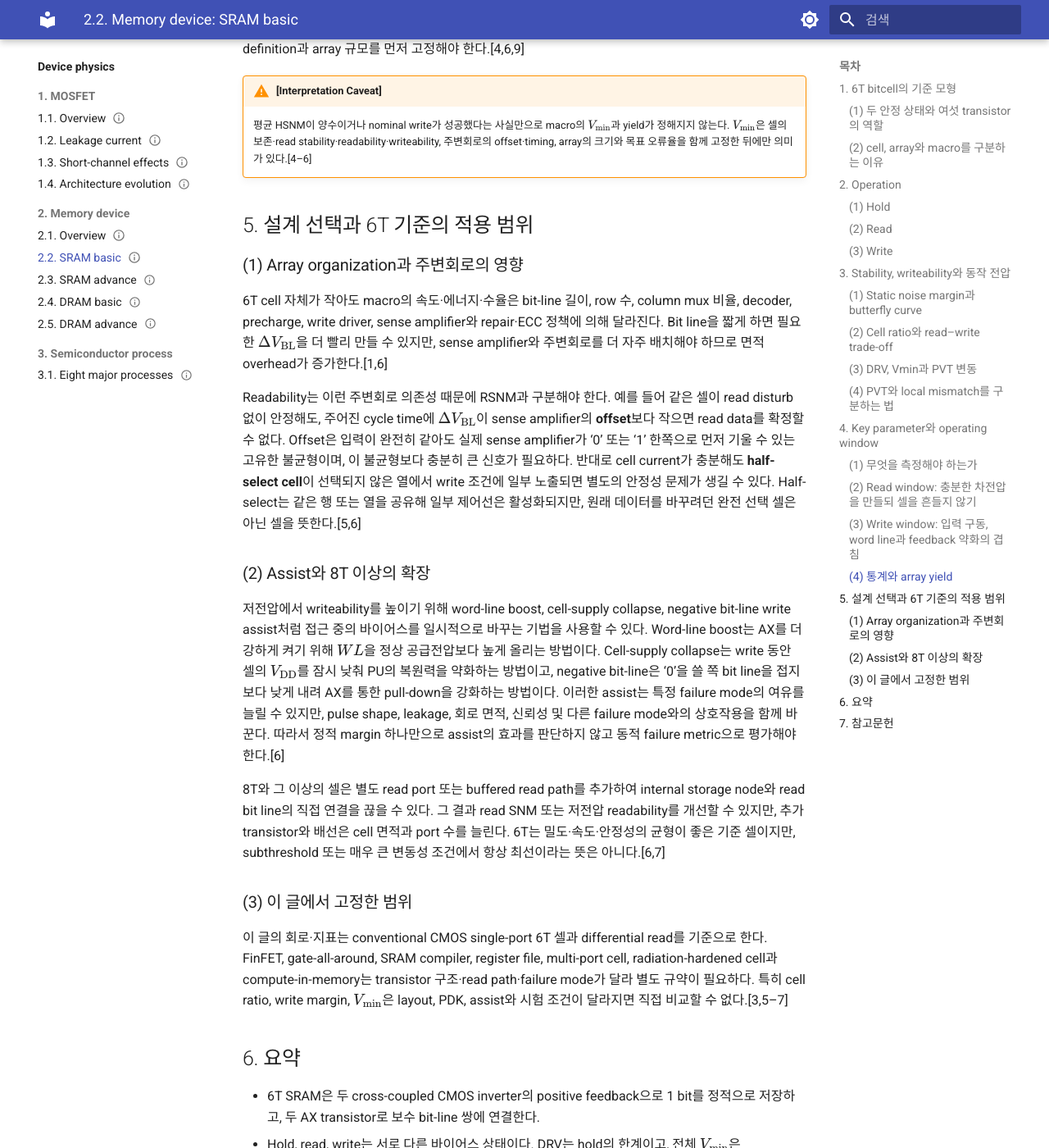
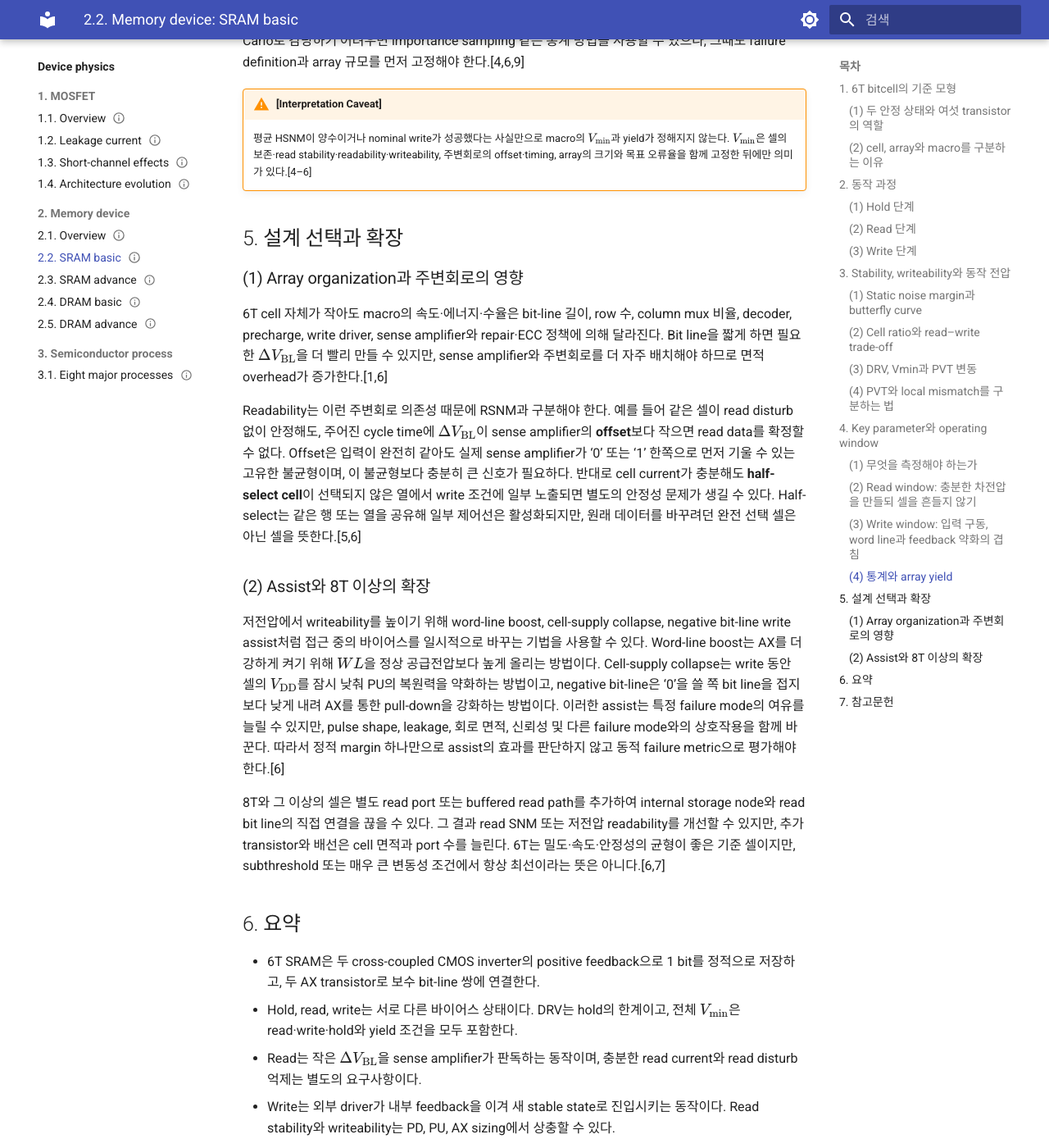
Before and after one commit to YHKlab-RGLee/RGLee-Wiki, an MkDocs documentation site: the page built from docs/device-physics/memory-device/sram.md, in a window 1280 px wide and 1400 px high, scrolled down 11576 px. Shown: the whole window at 82% size. Built offline with MkDocs 1.6.1 and Material for MkDocs 9.7.7, drawn with Linux system fonts in a browser that asks for light colours; some of the changed text lies outside the part shown.

Commit message:
revise sram & dram basic

```diff
--- a/docs/device-physics/memory-device/sram.md
+++ b/docs/device-physics/memory-device/sram.md
@@ -51,17 +51,17 @@
 
 여기서 **yield**는 제작하거나 시험한 macro 가운데 주어진 동작 조건을 통과하는 비율이다. 모든 셀이 평균적인 성질을 보인다면 셀 하나의 결과만으로도 충분할 수 있다. 그러나 실제 macro에는 매우 많은 셀이 있으므로, 드물게 약한 한 셀인 **tail cell**도 전체 macro의 실패를 만들 수 있다. 이 때문에 ‘셀 하나가 동작한다’와 ‘대용량 macro가 목표 수율로 동작한다’는 서로 다른 질문이다.[4,9]
 
+## 2. 동작 과정
+
 Hold, read, write의 차이는 결국 **bit line을 누가 구동하는가**, **WL을 언제 켜는가**, **내부 저장 노드가 바뀌어야 하는가**로 정리할 수 있다.[1,3]
 
 | 동작 | 시작할 때 bit line | $WL$ | 셀에서 일어나야 하는 결과 |
 | --- | --- | --- | --- |
-| Hold | 동작에 관여하지 않음 | 0 | 기존 $Q$와 $\overline{Q}$를 유지한다. |
-| Read | 두 선을 같은 높은 전압으로 준비한 뒤 부유시킴 | 0 → 1 → 0 | 한 bit line에만 작은 전압 강하를 만들고 저장값은 유지한다. |
-| Write | 두 선을 새 데이터와 그 보수로 강하게 구동 | 0 → 1 → 0 | 기존 feedback을 이겨 $Q$와 $\overline{Q}$를 새 상태로 바꾼다. |
+| Hold 단계 | 동작에 관여하지 않음 | 0 | 기존 $Q$와 $\overline{Q}$를 유지한다. |
+| Read 단계 | 두 선을 같은 높은 전압으로 준비한 뒤 부유시킴 | 0 → 1 → 0 | 한 bit line에만 작은 전압 강하를 만들고 저장값은 유지한다. |
+| Write 단계 | 두 선을 새 데이터와 그 보수로 강하게 구동 | 0 → 1 → 0 | 기존 feedback을 이겨 $Q$와 $\overline{Q}$를 새 상태로 바꾼다. |
 
-## 2. Operation
-
-### (1) Hold
+### (1) Hold 단계
 
 Hold에서는 $WL=0$이므로 두 AX transistor가 꺼진다. 그러면 $Q$와 $\overline{Q}$는 $BL$과 $\overline{BL}$에서 분리되고, 두 inverter만 서로 연결된 상태가 된다. 예를 들어 $(Q,\overline{Q})=(1,0)$이면 $Q$가 반대 inverter를 통해 $\overline{Q}$를 낮게 유지하고, 낮은 $\overline{Q}$는 다시 $Q$를 높게 유지한다.[1,2]
 
@@ -69,7 +69,7 @@
 
 Data retention voltage (DRV)는 지정한 hold 조건에서 데이터를 보존하는 데 필요한 최저 공급전압이다. DRV는 read와 write까지 가능한 최저전압이 아니다. 실제 동작 최저전압은 hold, read stability, readability와 writeability를 모두 만족해야 한다.[5–7]
 
-### (2) Read
+### (2) Read 단계
 
 Read는 **준비 → 연결 → 작은 차이 생성 → 판정 → 종료**의 순서로 진행한다. 여기서는 그림 1처럼 $Q=0$, $\overline{Q}=1$이 저장되어 있다고 가정한다. 반대 데이터에서는 $BL$과 $\overline{BL}$의 역할만 서로 바뀐다.[1,3]
 
@@ -101,7 +101,7 @@
 | 4. 판정 | sense amplifier 활성화 | 작은 차이를 논리 출력으로 변환 |
 | 5. 종료 | $WL=0$, 다시 precharge | 셀 분리, 다음 read 준비 |
 
-### (3) Write
+### (3) Write 단계
 
 Write는 read와 달리 셀 내부 상태가 **반드시 바뀌어야** 한다. 여기서는 기존 $(Q,\overline{Q})=(1,0)$을 $(0,1)$로 바꾸는 경우를 설명한다.[1,3]
 
@@ -278,7 +278,7 @@
 !!! warning "[Interpretation Caveat]"
     평균 HSNM이 양수이거나 nominal write가 성공했다는 사실만으로 macro의 $V_\mathrm{min}$과 yield가 정해지지 않는다. $V_\mathrm{min}$은 셀의 보존·read stability·readability·writeability, 주변회로의 offset·timing, array의 크기와 목표 오류율을 함께 고정한 뒤에만 의미가 있다.[4–6]
 
-## 5. 설계 선택과 6T 기준의 적용 범위
+## 5. 설계 선택과 확장
 
 ### (1) Array organization과 주변회로의 영향
 
@@ -291,10 +291,6 @@
 저전압에서 writeability를 높이기 위해 word-line boost, cell-supply collapse, negative bit-line write assist처럼 접근 중의 바이어스를 일시적으로 바꾸는 기법을 사용할 수 있다. Word-line boost는 AX를 더 강하게 켜기 위해 $WL$을 정상 공급전압보다 높게 올리는 방법이다. Cell-supply collapse는 write 동안 셀의 $V_\mathrm{DD}$를 잠시 낮춰 PU의 복원력을 약화하는 방법이고, negative bit-line은 ‘0’을 쓸 쪽 bit line을 접지보다 낮게 내려 AX를 통한 pull-down을 강화하는 방법이다. 이러한 assist는 특정 failure mode의 여유를 늘릴 수 있지만, pulse shape, leakage, 회로 면적, 신뢰성 및 다른 failure mode와의 상호작용을 함께 바꾼다. 따라서 정적 margin 하나만으로 assist의 효과를 판단하지 않고 동적 failure metric으로 평가해야 한다.[6]
 
 8T와 그 이상의 셀은 별도 read port 또는 buffered read path를 추가하여 internal storage node와 read bit line의 직접 연결을 끊을 수 있다. 그 결과 read SNM 또는 저전압 readability를 개선할 수 있지만, 추가 transistor와 배선은 cell 면적과 port 수를 늘린다. 6T는 밀도·속도·안정성의 균형이 좋은 기준 셀이지만, subthreshold 또는 매우 큰 변동성 조건에서 항상 최선이라는 뜻은 아니다.[6,7]
-
-### (3) 이 글에서 고정한 범위
-
-이 글의 회로·지표는 conventional CMOS single-port 6T 셀과 differential read를 기준으로 한다. FinFET, gate-all-around, SRAM compiler, register file, multi-port cell, radiation-hardened cell과 compute-in-memory는 transistor 구조·read path·failure mode가 달라 별도 규약이 필요하다. 특히 cell ratio, write margin, $V_\mathrm{min}$은 layout, PDK, assist와 시험 조건이 달라지면 직접 비교할 수 없다.[3,5–7]
 
 ## 6. 요약
 
```
Also changed, not shown: docs/device-physics/memory-device/dram.md (+9 -13 lines).
